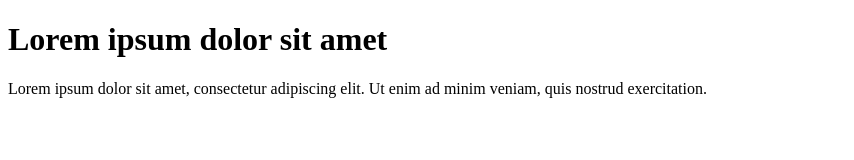
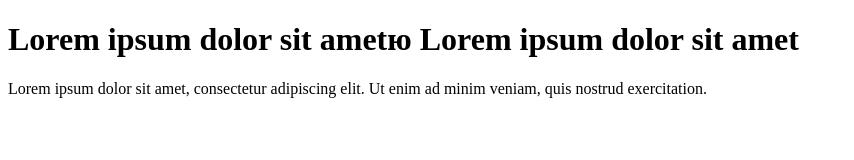
Before and after one commit to DmytroLysenk0/Tutorial, a plain HTML site: page index.html in a window 1280 px wide. Shown: the whole page, without its empty margins (0-854 px from the left). Drawn offline with Linux system fonts and the light colour scheme.

Commit message:
тест

```diff
--- a/index.html
+++ b/index.html
@@ -9,7 +9,7 @@
 </head>
 
 <body>
-    <h1>Lorem ipsum dolor sit amet</h1>
+    <h1>Lorem ipsum dolor sit ametю Lorem ipsum dolor sit amet</h1>
 <p>Lorem ipsum dolor sit amet, consectetur adipiscing elit. Ut enim ad minim veniam, quis nostrud exercitation.</p>
 
 </body>
```
